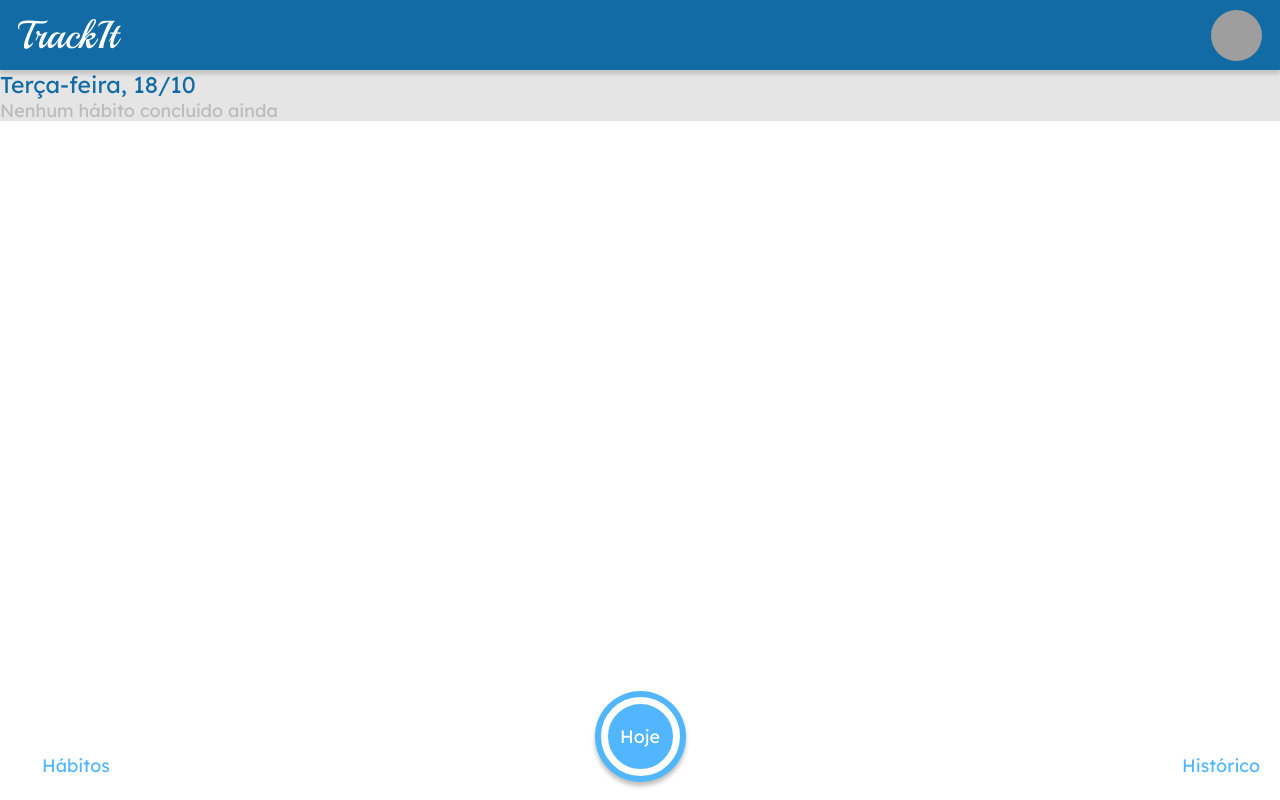
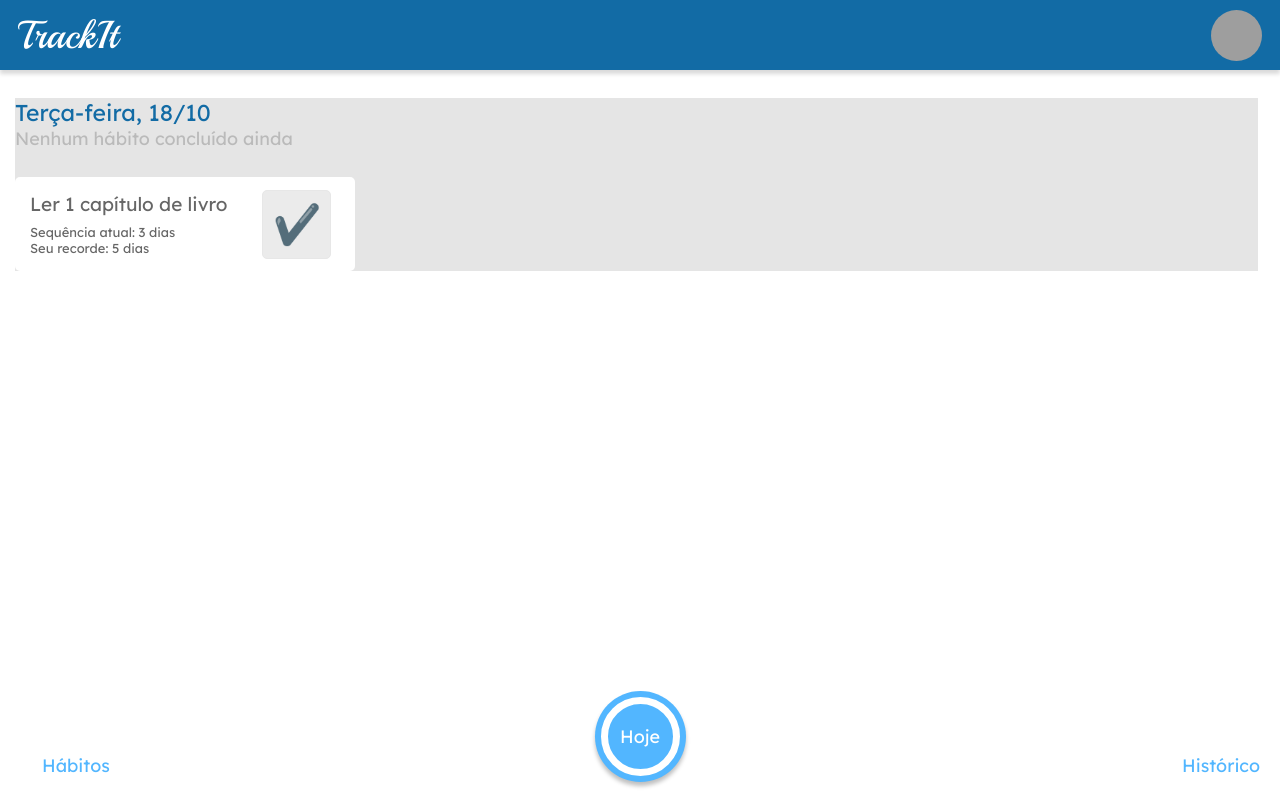
Before and after one commit to beez1nh4/projeto11-trackit, a React (Create React App) app: page /hoje in a window 1280 px wide. Built offline with nearby package versions, Linux system fonts and the light colour scheme; grey boxes are pictures that could not be loaded.

Commit message:
layout basic all pages

```diff
--- a/src/components/TodayCard.js
+++ b/src/components/TodayCard.js
@@ -1,20 +1,65 @@
 import styled from "styled-components"
 import { baseFont } from "../constants/fonts"
-import { white } from "../constants/colors"
+import { white, inputText } from "../constants/colors"
 
 export default function TodayCard() {
     return(
         <>
         <TodayCardComponent>
-
+            <TextsContainer>
+                <Title>Ler 1 capítulo de livro</Title>
+                <Subtitle>Sequência atual: 3 dias</Subtitle>
+                <Subtitle>Seu recorde: 5 dias</Subtitle>
+            </TextsContainer>
+            <CheckContainer>
+            ✔️
+           </CheckContainer>
         </TodayCardComponent>
         </>
     )
 }
 
 const TodayCardComponent = styled.div`
+    box-sizing: border-box;
     width: 340px;
     height: 94px;
     background-color: ${white};
     border-radius: 5px;
+    padding: 15px;
+    display: flex;
+    align-items: center;
 `
+const TextsContainer = styled.div`
+    display: flex;
+    flex-direction: column;
+`
+const Title = styled.div`
+    font-family: ${baseFont};
+    font-style: normal;
+    font-weight: 400;
+    font-size: 19px;
+    line-height: 25px;
+    color: ${inputText};
+    margin-bottom: 7px;
+`
+const Subtitle = styled.div`
+    font-family: ${baseFont};
+    font-style: normal;
+    font-weight: 400;
+    font-size: 12.976px;
+    line-height: 16px;
+    color: ${inputText};
+`
+const CheckContainer = styled.div`
+    box-sizing: border-box;
+    width: 69px;
+    height: 69px;
+    background: #EBEBEB;
+    border: 1px solid #E7E7E7;
+    border-radius: 5px;
+    display: flex;
+    justify-content: center;
+    align-items: center;
+    margin-left: 35px;
+    font-size: 39px;
+`
--- a/src/pages/HistoryPage/HistoryPage.js
+++ b/src/pages/HistoryPage/HistoryPage.js
@@ -1,7 +1,46 @@
+import NavBar from "../../components/NavBar"
+import Menu from "../../components/Menu"
+import styled from "styled-components"
+import { navBarColor, inputText } from "../../constants/colors"
+import { baseFont } from "../../constants/fonts"
+
 export default function HistoryPage() {
     return (
         <>
-        <p>HistoryPage</p>
+        <NavBar/>
+        <HistoryPageContainer>
+            <Title>Histórico</Title>
+            <Subtitle>Em breve você poderá ver o histórico dos seus hábitos aqui!</Subtitle>
+        </HistoryPageContainer>
+        <Menu/>
         </>
     )
 }
+
+const HistoryPageContainer = styled.div`
+    display: flex;
+    flex-direction: column;
+    margin-top: 98px;
+    margin-bottom: 70px;
+    margin-left: 15px;
+    margin-right: 22px;
+`
+
+const Title = styled.div`
+    font-family: ${baseFont};
+    font-style: normal;
+    font-weight: 400;
+    font-size: 22.976px;
+    line-height: 29px;
+    color: ${navBarColor};
+`
+
+const Subtitle = styled.div`
+    font-family: ${baseFont};
+    font-style: normal;
+    font-weight: 400;
+    font-size: 17.976px;
+    line-height: 22px;
+    color: ${inputText};
+
+`
--- a/src/pages/TodayPage/TodayPage.js
+++ b/src/pages/TodayPage/TodayPage.js
@@ -5,6 +5,7 @@ import Menu from "../../components/Menu"
 import NavBar from "../../components/NavBar"
 import { baseFont } from "../../constants/fonts"
 import { backgroundColor, navBarColor } from "../../constants/colors"
+import TodayCard from "../../components/TodayCard"
 
 export default function TodayPage() {
     let thisDate = dayjs().locale('pt-br').format('dddd, DD/MM')
@@ -15,6 +16,7 @@ export default function TodayPage() {
             <TodayPageContainer>
             <Title>{formatDate}</Title>
             <Subtitle>Nenhum hábito concluído ainda</Subtitle>
+            <TodayCard></TodayCard>
             </TodayPageContainer>
             <Menu/>
         </>
@@ -22,8 +24,10 @@ export default function TodayPage() {
 }
 
 const TodayPageContainer = styled.div`
-    margin-top: 70px;
+    margin-top: 98px;
     margin-bottom: 70px;
+    margin-left: 15px;
+    margin-right: 22px;
     background: ${backgroundColor};
 `
 const Title = styled.p`
```
Also changed, not shown: package.json (+7 -0 lines), 1 other file (tests, documents, lock files or other folders).
